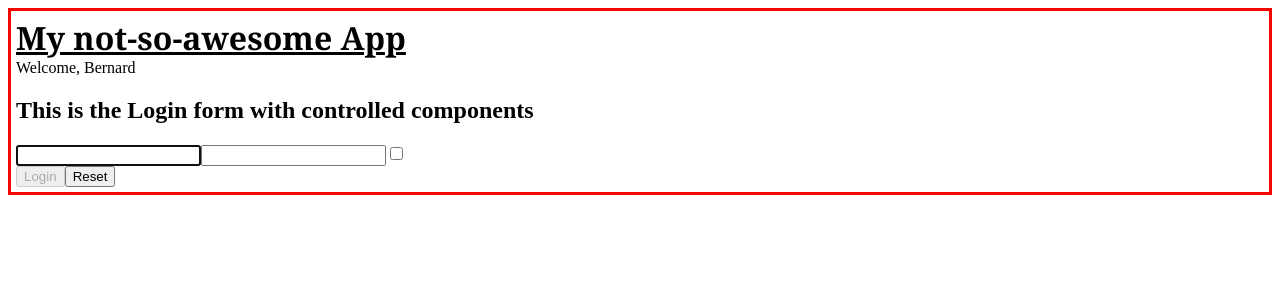
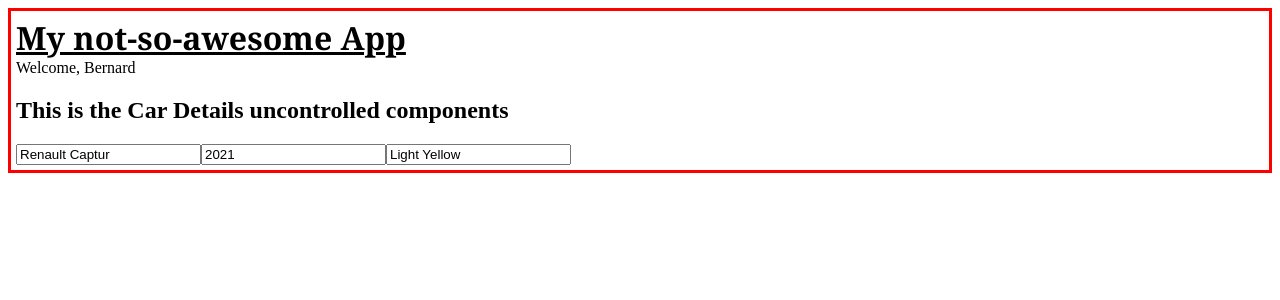
Before and after one commit to cristophergaziano/React_Ex, a React (Create React App) app in the folder my-app/: page / in a window 1280 px wide. Shown: the top 300 px of the page. Built offline with nearby package versions, Linux system fonts and the light colour scheme.

Commit message:
exercise useref-02 done

```diff
--- a/my-app/src/App.js
+++ b/my-app/src/App.js
@@ -2,13 +2,14 @@ import { React } from "react";
 import { Welcome } from "./Welcome";
 import { Container } from "./Container";
 import { Login } from "./Login";
+import CarDetails from "./CarDetails";
 
 export function App() {
   return (
     <div>
       <Container title="My not-so-awesome App">
         <Welcome name="Bernard" />
-        <Login />
+        <CarDetails />
       </Container>
     </div>
   );
--- /dev/null
+++ b/my-app/src/CarDetails.js
@@ -0,0 +1,42 @@
+// Create a CarDetails uncontrolled form that uses the HTML Form API to allow the user to insert details about a car,
+// such as the model, the year and the color. Allow the form to receive a initialData prop that contains the default values of each input,
+// and reset the form every time the initialData value changes.
+
+import { useEffect, useRef } from "react";
+
+const CarDetails = ({
+  initialData = {
+    model: "Renault Captur",
+    year: "2021",
+    color: "Light Yellow",
+  },
+}) => {
+  const inputData = useRef();
+
+  useEffect(() => {
+    inputData.current.reset();
+  }, [initialData]);
+  // This is useful to reset data in case of updating data
+
+  const handleInputChange = (event) => {
+    const name = event.target.name;
+    const value = event.target.value;
+    inputData.current[name].value = value;
+    console.log(inputData.current[name].value);
+  };
+
+  return (
+    <div>
+      <div>
+        <h2>This is the Car Details uncontrolled components</h2>
+        <form onChange={handleInputChange} ref={inputData}>
+          <input name="model" defaultValue={initialData.model} />
+          <input name="year" defaultValue={initialData.year} />
+          <input name="color" defaultValue={initialData.color} />
+        </form>
+      </div>
+    </div>
+  );
+};
+
+export default CarDetails;
```
